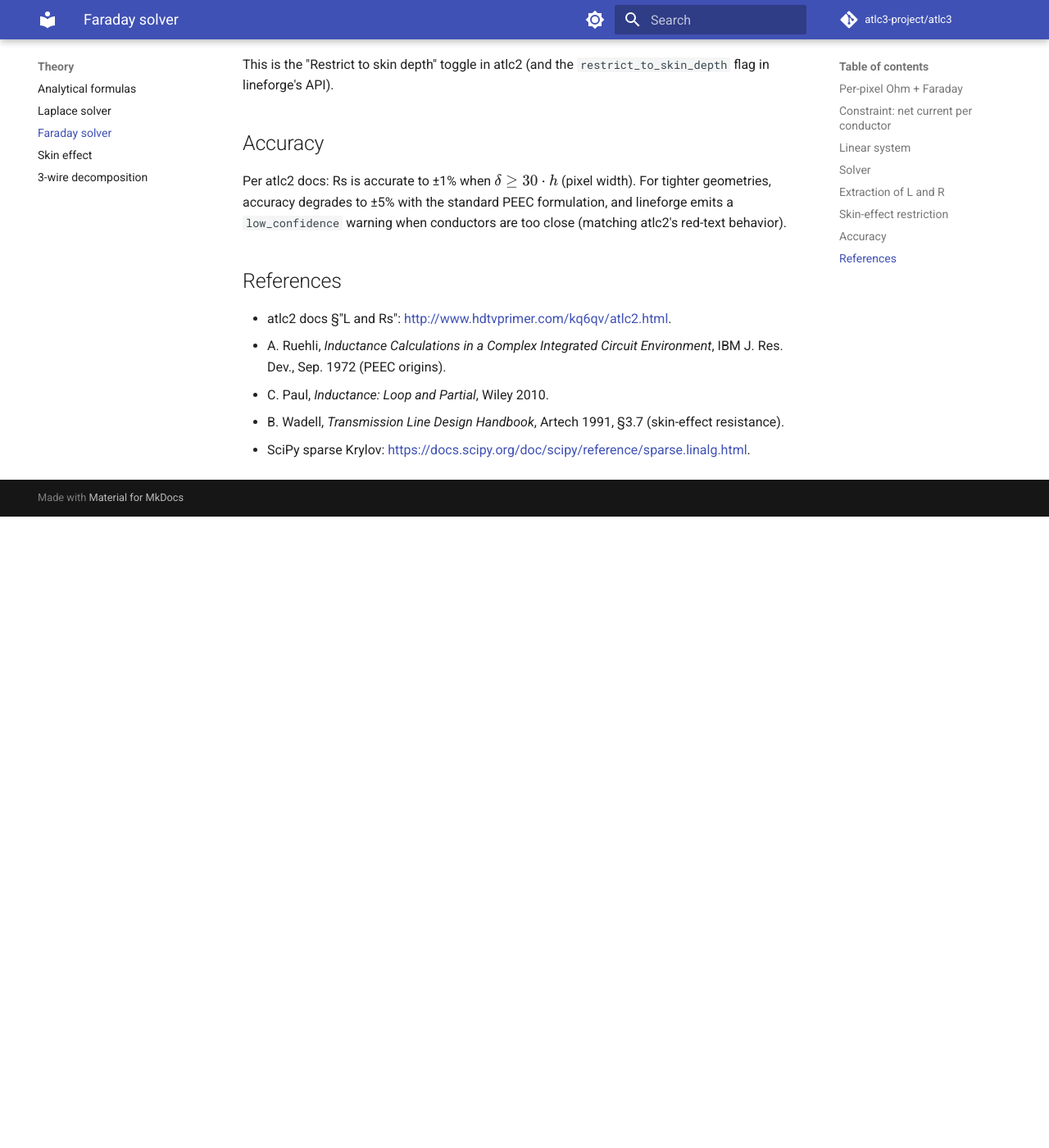
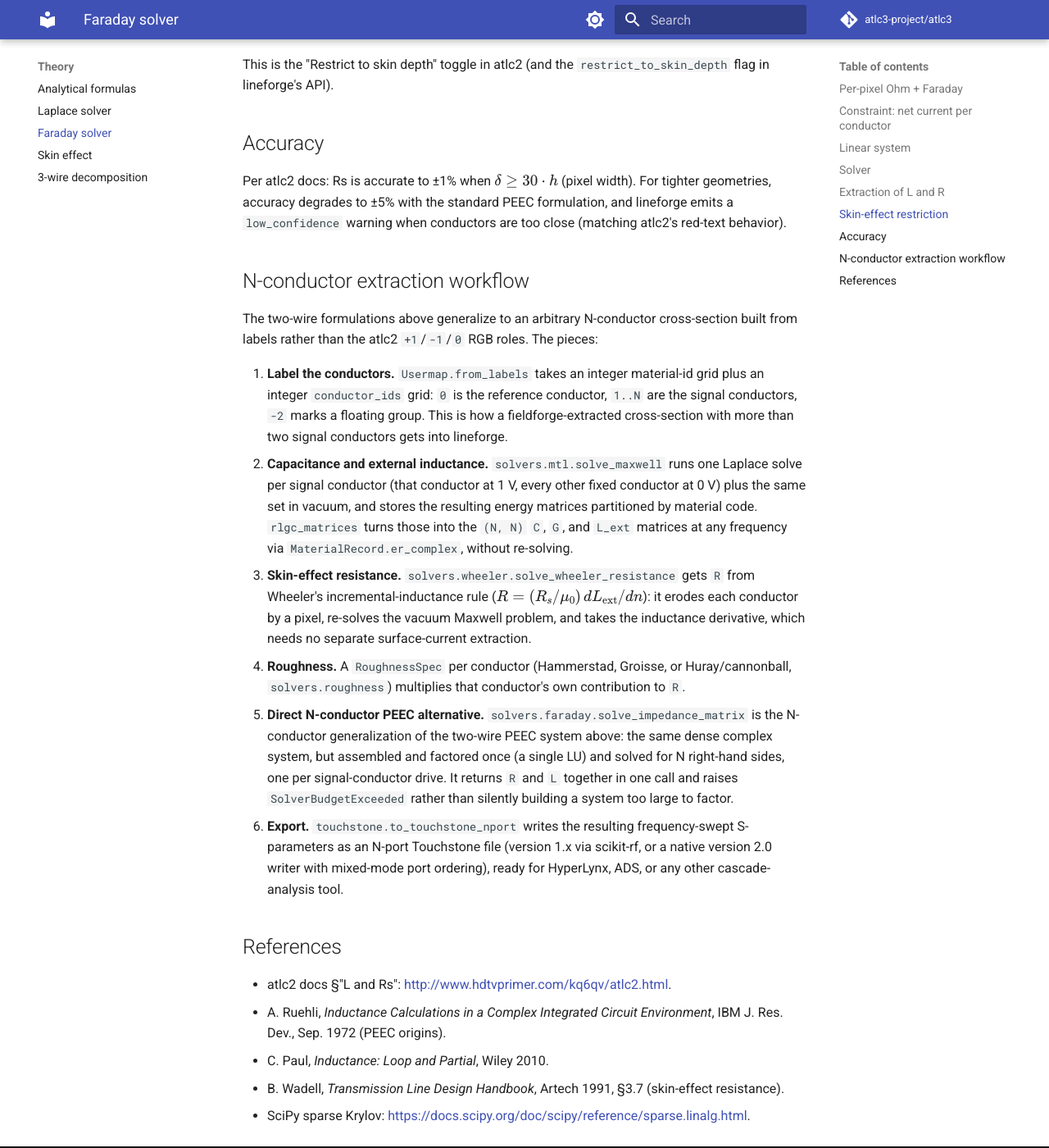
Before and after one commit to RFingAdam/lineforge, an MkDocs documentation site: the page built from docs/theory/faraday_solver.md, in a window 1280 px wide and 1400 px high, scrolled down 2133 px. Shown: the whole window at 82% size. Built offline with MkDocs 1.6.1 and Material for MkDocs 9.7.7, drawn with Linux system fonts in a browser that asks for light colours; comment, search, counter and statistics services are not loaded; before the commit the page ends 2763 px from its top, so only the background shows below that.

Commit message:
docs: describe the N-conductor extraction workflow
CHANGELOG.md: record every capability tasks 1-7 added (Usermap.from_labels,
DSParams/RoughnessSpec/er_complex, solvers/roughness.py, solve_maxwell,
rlgc_matrices, solve_wheeler_resistance, solve_impedance_matrix,
SolverBudgetExceeded, to_touchstone_nport) and the diff_modes fix, with the
exact old scale factors (z_odd off by 2/px**2, z_even off by 0.5/px**2) so
anyone with numbers saved from the old bitmap differential path knows to
re-run them.

docs/theory/faraday_solver.md: add a short N-conductor extraction workflow
section walking through labels, solve_maxwell, rlgc_matrices,
solve_wheeler_resistance, roughness, solve_impedance_matrix and
to_touchstone_nport in order.

```diff
--- a/docs/theory/faraday_solver.md
+++ b/docs/theory/faraday_solver.md
@@ -107,6 +107,43 @@ width). For tighter geometries, accuracy degrades to ±5% with the standard
 PEEC formulation, and lineforge emits a `low_confidence` warning when conductors
 are too close (matching atlc2's red-text behavior).
 
+## N-conductor extraction workflow
+
+The two-wire formulations above generalize to an arbitrary N-conductor
+cross-section built from labels rather than the atlc2 `+1`/`-1`/`0` RGB
+roles. The pieces:
+
+1. **Label the conductors.** `Usermap.from_labels` takes an integer
+   material-id grid plus an integer `conductor_ids` grid: `0` is the
+   reference conductor, `1..N` are the signal conductors, `-2` marks a
+   floating group. This is how a fieldforge-extracted cross-section with
+   more than two signal conductors gets into lineforge.
+2. **Capacitance and external inductance.** `solvers.mtl.solve_maxwell` runs
+   one Laplace solve per signal conductor (that conductor at 1 V, every
+   other fixed conductor at 0 V) plus the same set in vacuum, and stores the
+   resulting energy matrices partitioned by material code. `rlgc_matrices`
+   turns those into the `(N, N)` `C`, `G`, and `L_ext` matrices at any
+   frequency via `MaterialRecord.er_complex`, without re-solving.
+3. **Skin-effect resistance.** `solvers.wheeler.solve_wheeler_resistance`
+   gets `R` from Wheeler's incremental-inductance rule
+   ($R = (R_s/\mu_0)\, dL_\text{ext}/dn$): it erodes each conductor by a
+   pixel, re-solves the vacuum Maxwell problem, and takes the inductance
+   derivative, which needs no separate surface-current extraction.
+4. **Roughness.** A `RoughnessSpec` per conductor (Hammerstad, Groisse, or
+   Huray/cannonball, `solvers.roughness`) multiplies that conductor's own
+   contribution to `R`.
+5. **Direct N-conductor PEEC alternative.** `solvers.faraday.solve_impedance_matrix`
+   is the N-conductor generalization of the two-wire PEEC system above: the
+   same dense complex system, but assembled and factored once (a single LU)
+   and solved for N right-hand sides, one per signal-conductor drive. It
+   returns `R` and `L` together in one call and raises
+   `SolverBudgetExceeded` rather than silently building a system too large
+   to factor.
+6. **Export.** `touchstone.to_touchstone_nport` writes the resulting
+   frequency-swept S-parameters as an N-port Touchstone file (version 1.x
+   via scikit-rf, or a native version 2.0 writer with mixed-mode port
+   ordering), ready for HyperLynx, ADS, or any other cascade-analysis tool.
+
 ## References
 
 - atlc2 docs §"L and Rs": <http://www.hdtvprimer.com/kq6qv/atlc2.html>.
```
Also changed, not shown: CHANGELOG.md (+41 -0 lines).
